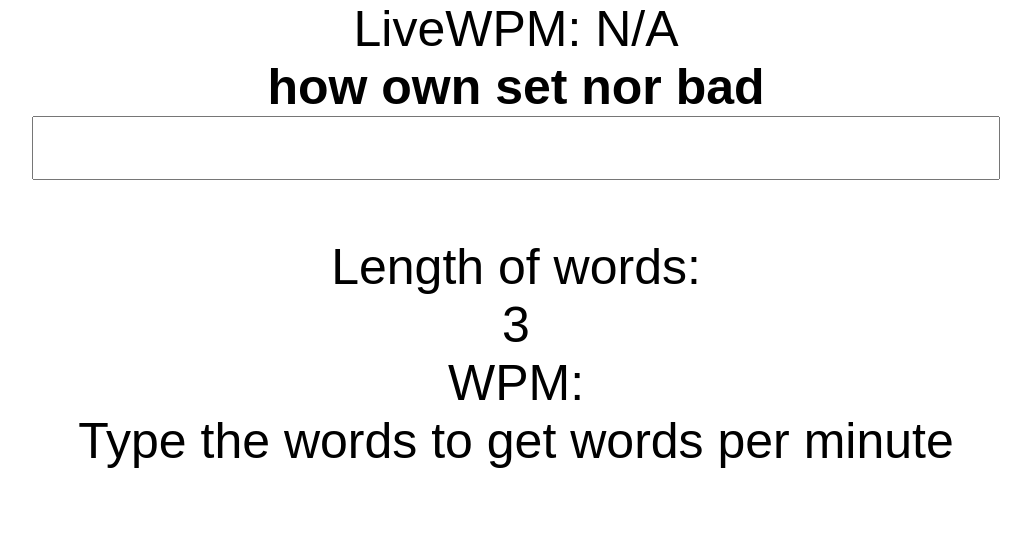
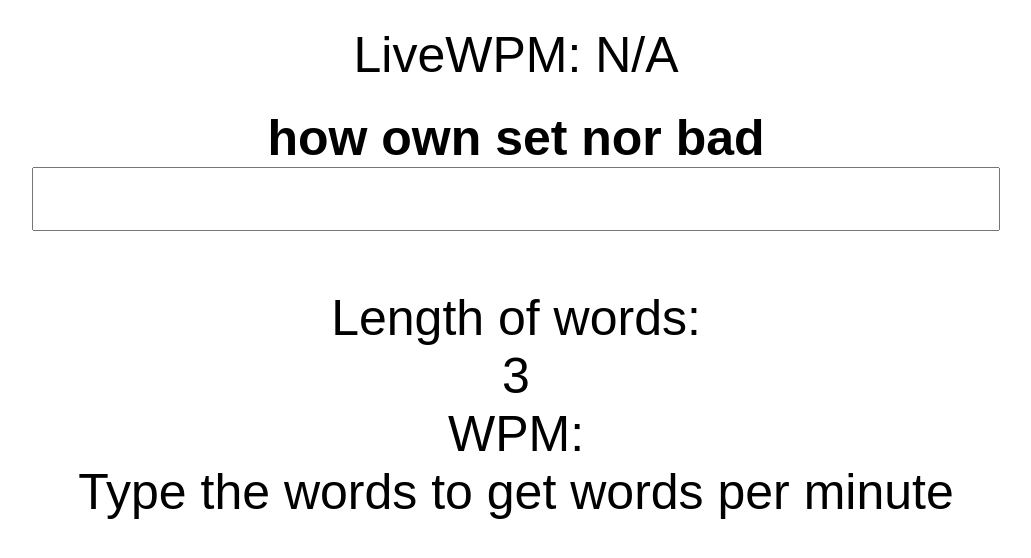
Before and after one commit to Markussim/simple-typing-speed, a plain HTML site: page index.html in a window 1280 px wide. Shown: the whole page, without its empty margins (124-1155 px from the left). Drawn offline with Linux system fonts and the light colour scheme.

Commit message:
some styling for better r

```diff
--- a/style.css
+++ b/style.css
@@ -11,6 +11,14 @@
 
 #myRange {
   width: 75%;
+}
+
+#word{
+    margin-top: 2%;
+}
+
+#live{
+    margin: 2%;
 }
 
 #word {
```
